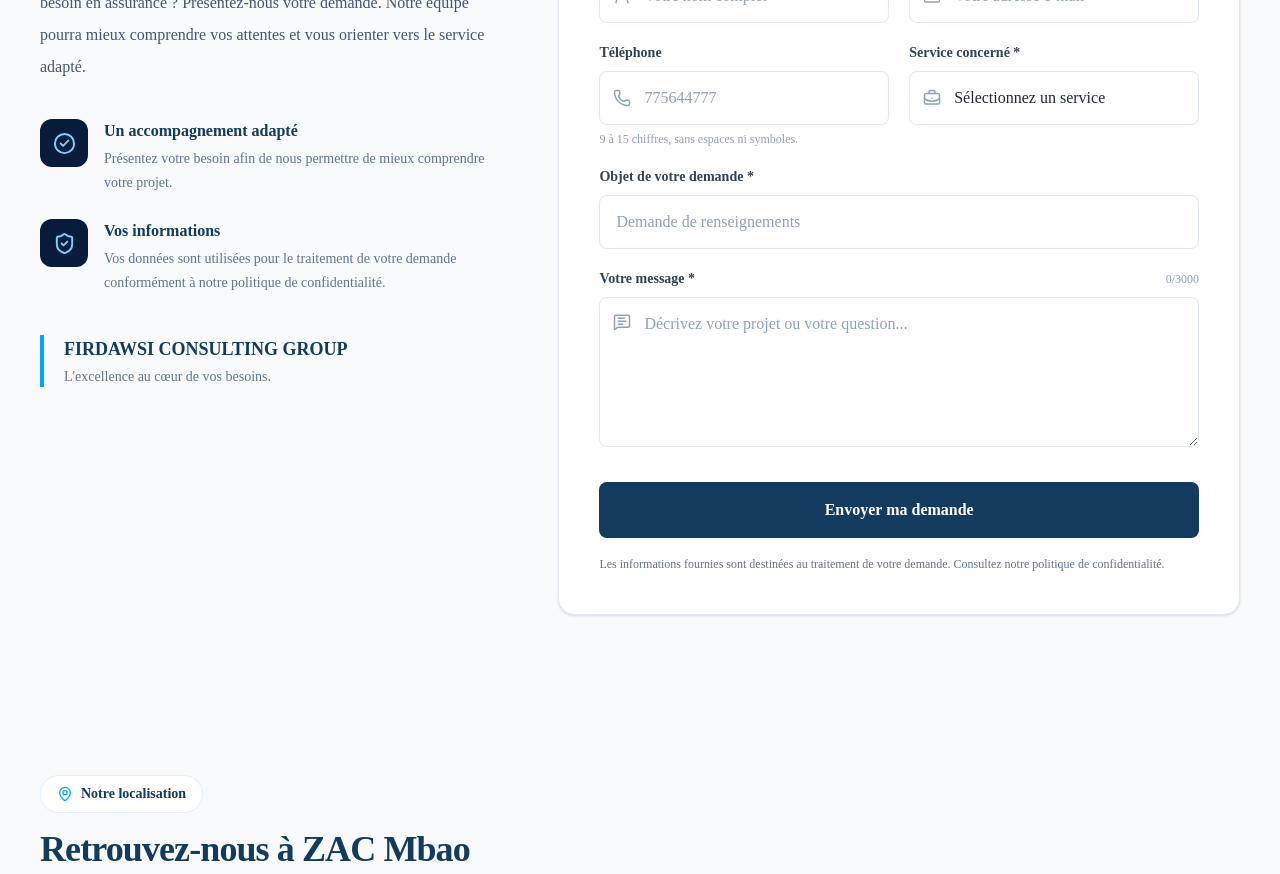
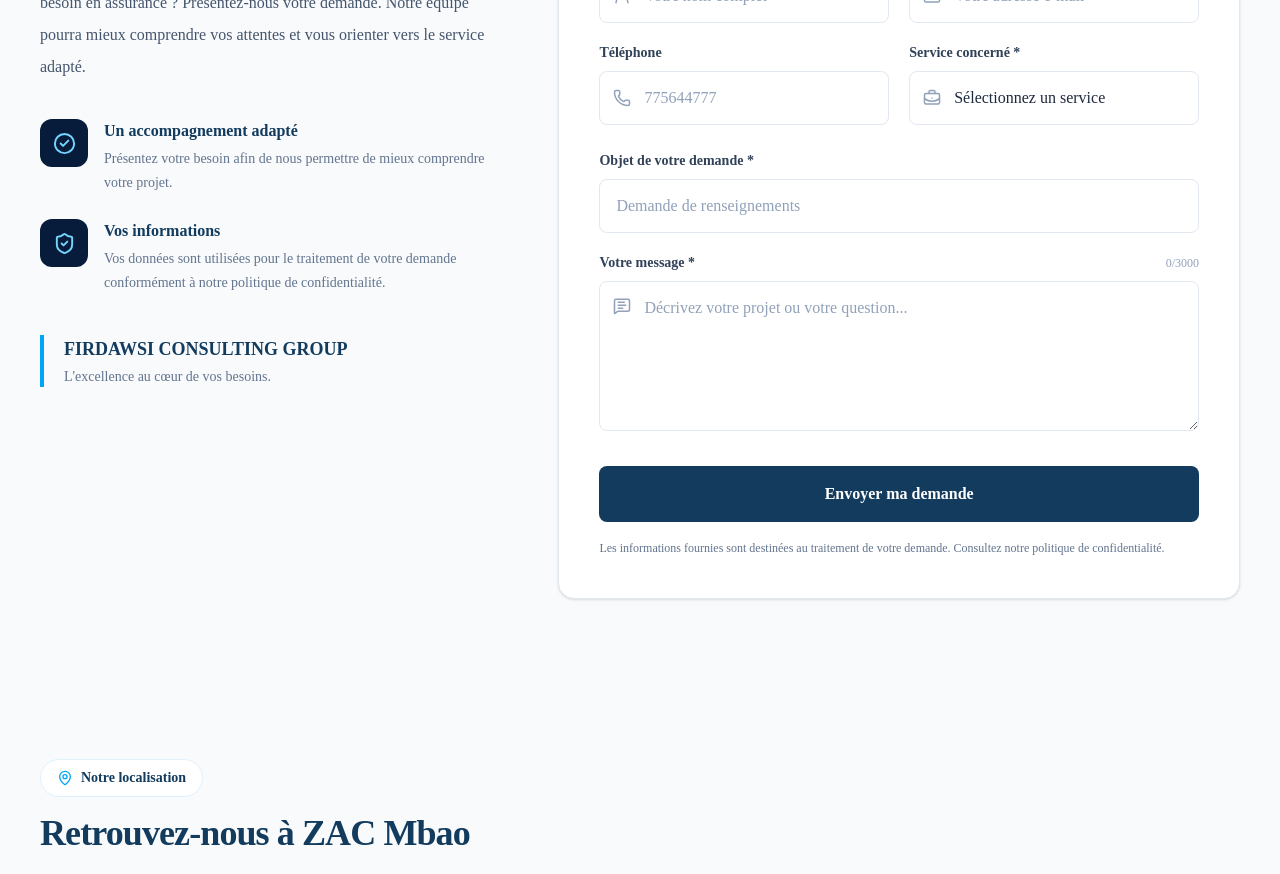
Before and after one commit to muhammad18-diop/Site-firdawsi, a React (Vite) app: page /contact in a window 1280 px wide. Shown: the part 2140-3014 px from the top of the page. Built offline with nearby package versions, Linux system fonts and the light colour scheme.

Commit message:
supprimme numero

```diff
--- a/src/Components/FormulaireContact.jsx
+++ b/src/Components/FormulaireContact.jsx
@@ -384,7 +384,7 @@ export default function FormulaireContact() {
                   <p className={errorClass}>{errors.telephone}</p>
                 ) : (
                   <p className="mt-1.5 text-xs text-slate-400">
-                    9 à 15 chiffres, sans espaces ni symboles.
+
                   </p>
                 )}
               </div>
```
